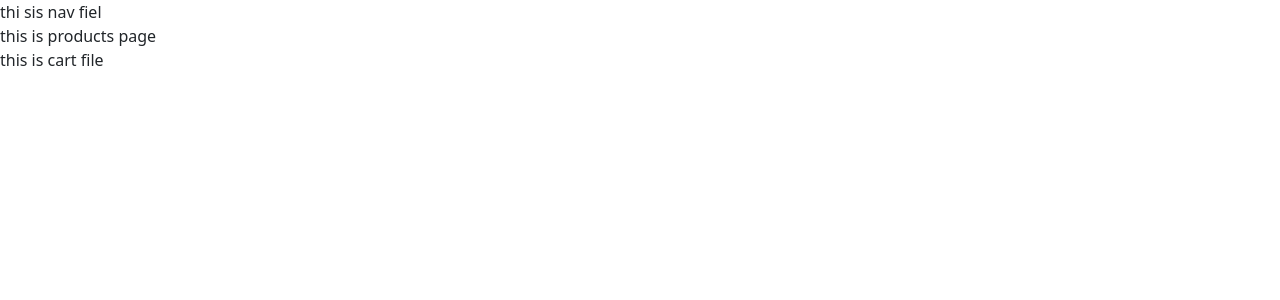
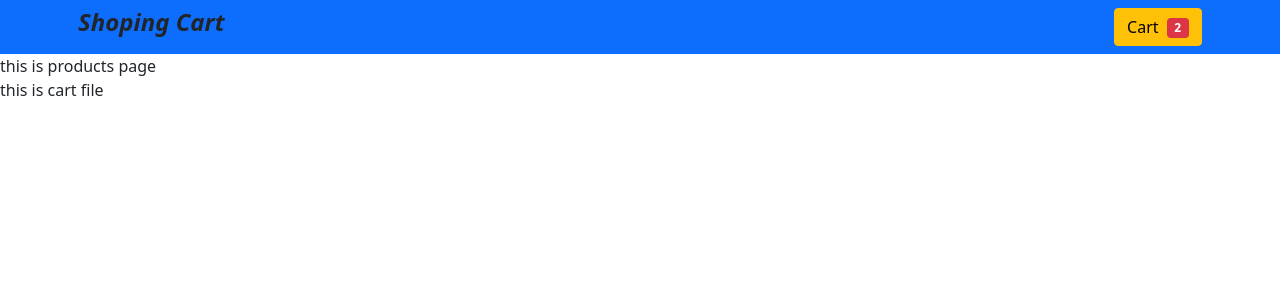
Before and after one commit to sundarbadagala/shoppingproject, a React (Create React App) app: page / in a window 1280 px wide. Shown: the top 300 px of the page. Built offline with nearby package versions, Linux system fonts and the light colour scheme; no server answers; the HTML template or start-up script is replaced by a standard one.

Commit message:
create navbar

```diff
--- a/src/components/Navbar/Navbar.js
+++ b/src/components/Navbar/Navbar.js
@@ -1,9 +1,24 @@
 import React from 'react'
+import {Container, Row, Col, Button, Badge} from 'react-bootstrap'
 
 function Navbar() {
     return (
-        <div>
-            thi sis nav fiel
+        <div className='bg-primary'>
+        <Container className='p-2'>
+            <Row>
+                <Col className='h4 font-weight-bold font-italic'>
+                    Shoping Cart
+                </Col>
+                <Col className='text-right'>
+                    <Button variant='warning'>
+                        Cart
+                        <Badge pill variant='danger' className='ml-2'>
+                            2
+                        </Badge>
+                    </Button>
+                </Col>
+            </Row>
+        </Container>
         </div>
     )
 }
```
